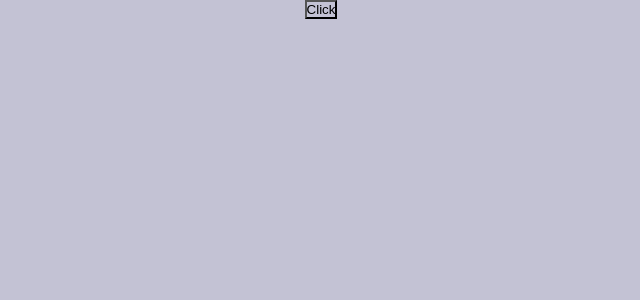
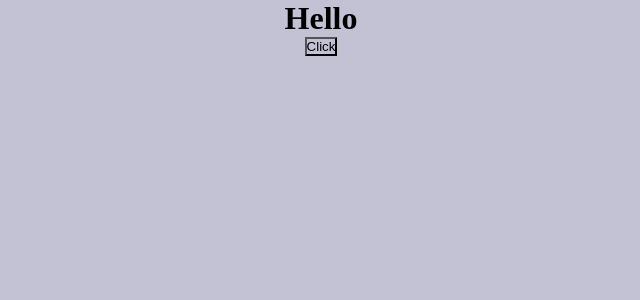
Before and after one commit to sankaire/fantastic-barnacle, a JavaScript app in the folder client/: page / in a window 1280 px wide. Shown: the top 300 px of the page, without its empty margins (319-959 px from the left). Built offline with nearby package versions, Linux system fonts and the light colour scheme.

Commit message:
Chore:test api

```diff
--- a/client/src/App.js
+++ b/client/src/App.js
@@ -12,7 +12,8 @@ const App = () => {
     }
   };
   return (
-    <div>
+    <div className="test">
+      <h1>Hello</h1>
       <button onClick={getData}>Click</button>
     </div>
   );
```
